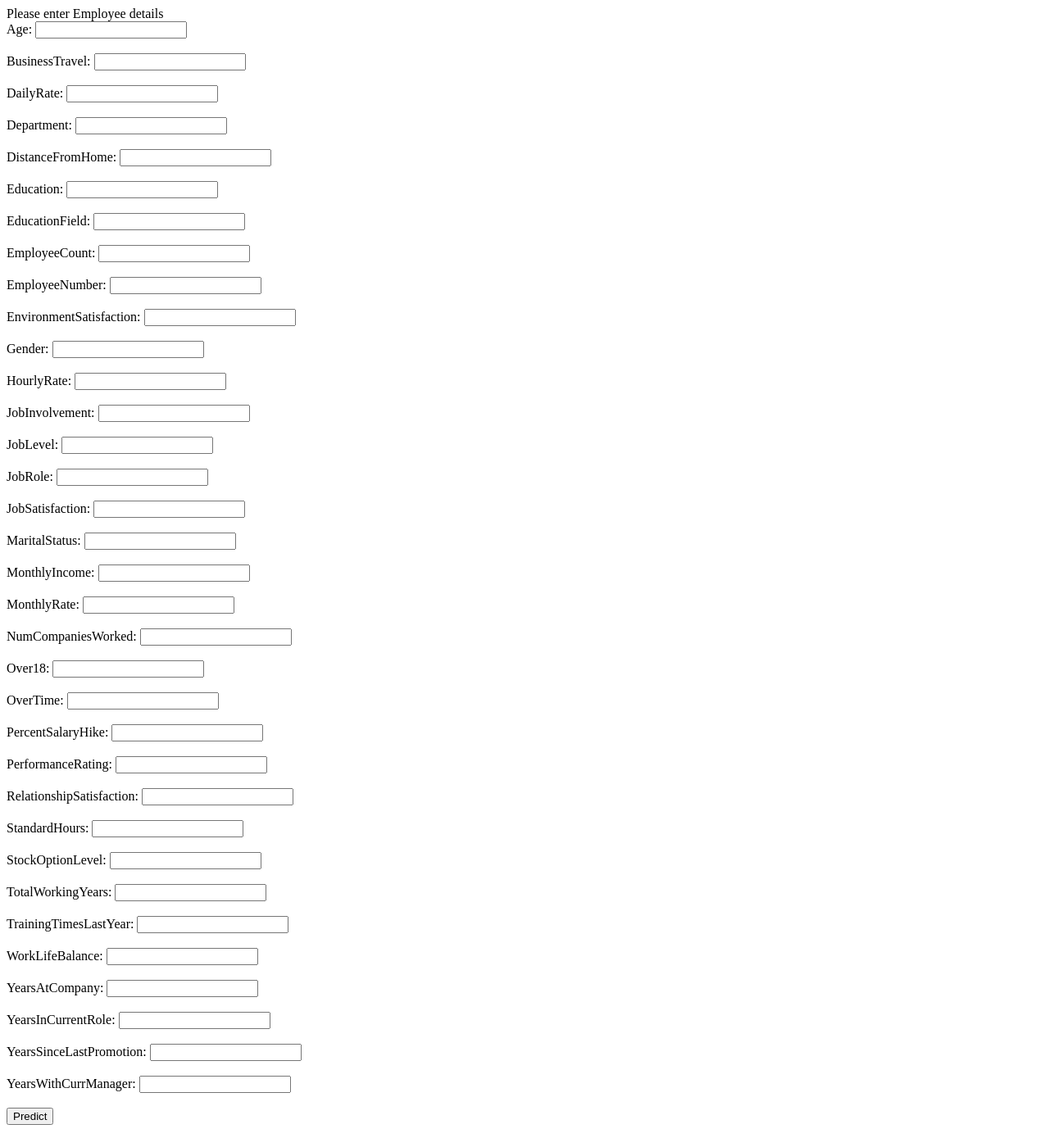
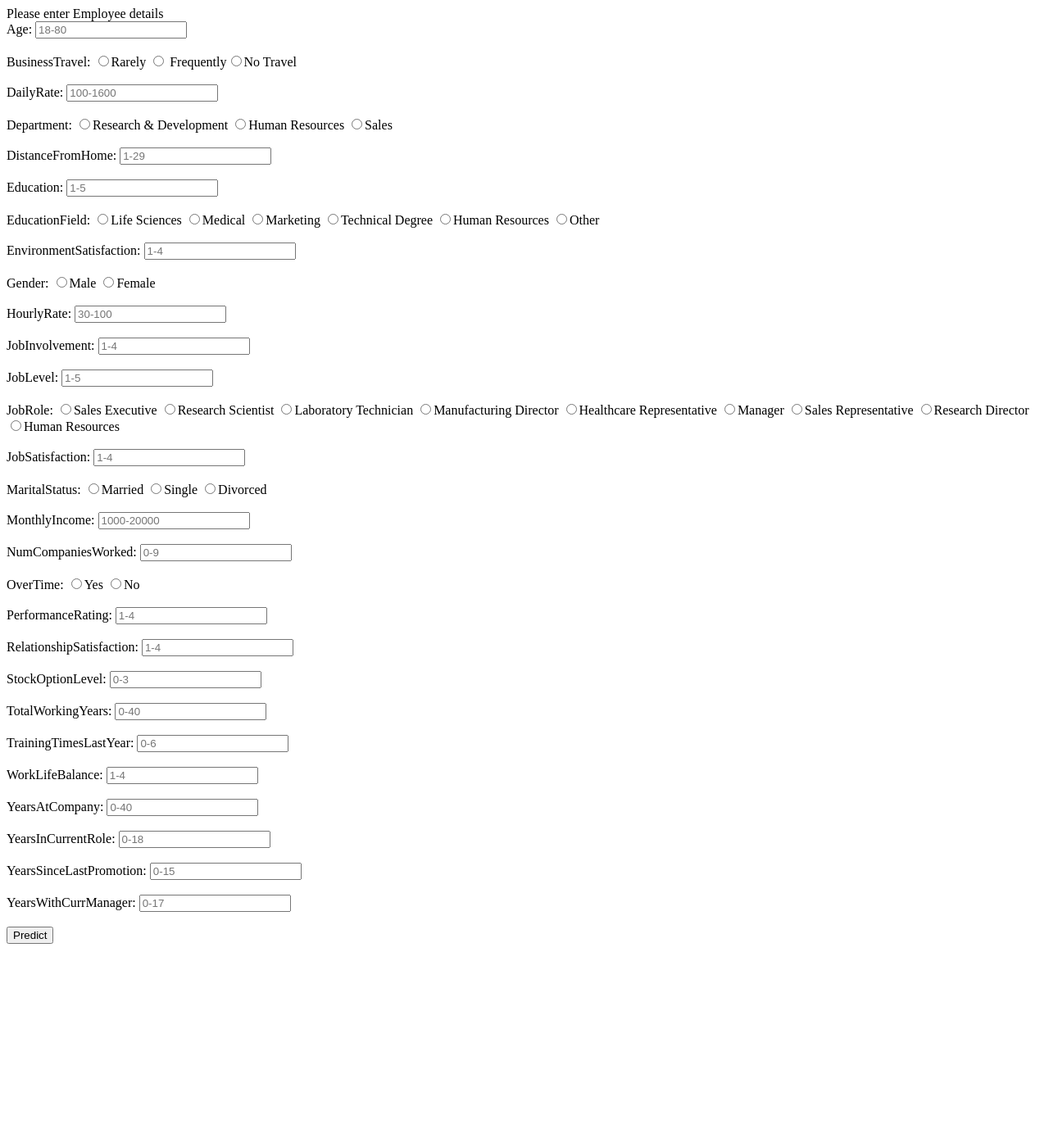
Before and after one commit to sbajaj0972/Human-Attrition, a Flask app: page / in a window 1280 px wide. Shown: the whole page at 82% size. After the commit the page ends 1152 px from the top, so only its background shows below. Run offline with Flask 2, Linux system fonts and the light colour scheme.

Commit message:
Updated index.html

```diff
--- a/templates/index.html
+++ b/templates/index.html
@@ -3,40 +3,34 @@
 
     <body>
         <form method="post" action="/predict">
-            Age: <input  type="number" name="age"></br></br>
-            BusinessTravel:	<input type ="text" name="bt"></br></br>
-            DailyRate:	<input  type="number" name="dr"></br></br>
-            Department:	<input  type="text" name="dept"></br></br>
-            DistanceFromHome: <input  type="number" name="dfh"></br></br>
-            Education: <input  type="number" name="edu"></br></br>
-            EducationField:	<input  type="text" name="eduf"></br></br>
-            EmployeeCount: <input  type="number" name="educ"></br></br>
-            EmployeeNumber: <input type="number" name="empno"></br></br>
-            EnvironmentSatisfaction: <input type="number" name="envsat"></br></br>
-            Gender: <input type="text" name="gender"></br></br>
-            HourlyRate: <input type="number" name="hr"></br></br>
-            JobInvolvement: <input type="number" name="jobinv"></br></br>
-            JobLevel: <input type="number" name="joblev"></br></br>
-            JobRole: <input type="text" name="jobrol"></br></br>
-            JobSatisfaction: <input type="number" name="jobsat"></br></br>
-            MaritalStatus: <input type="text" name="maristatus"></br></br>
-            MonthlyIncome: <input type="number" name="moninc"></br></br>
-            MonthlyRate: <input type="number" name="monrat"></br></br>
-            NumCompaniesWorked: <input type="number" name="numcomp"></br></br>
-            Over18: <input type="text" name="over18"></br></br>
-            OverTime: <input type="text" name="overtime"></br></br>
-            PercentSalaryHike: <input type="number" name="persalhike"></br></br>
-            PerformanceRating: <input type="number" name="perrat"></br></br>
-            RelationshipSatisfaction: <input type="number" name="relsat"></br></br>
-            StandardHours: <input type="number" name="stahrs"></br></br>
-            StockOptionLevel: <input type="number" name="stopt"></br></br>
-            TotalWorkingYears: <input type="number" name="twkhrs"></br></br>
-            TrainingTimesLastYear: <input type="number" name="tratim"></br></br>
-            WorkLifeBalance: <input type="number" name="wrklifbal"></br></br>
-            YearsAtCompany: <input type="number" name="yrsatcomp"></br></br>
-            YearsInCurrentRole: <input type="number" name="yrsincurrole"></br></br>
-            YearsSinceLastPromotion: <input type="number" name="yrssinlasprom"></br></br>
-            YearsWithCurrManager: <input type="number" name="yrswitcurman"></br></br>
+            Age: <input  type="number" placeholder="18-80" name="age"></br></br>
+            BusinessTravel:	 <input type="radio" name="bt" id="Rarely" value="Rarely">Rarely  <input type="radio" name="bt" id="Frequently" value="Frequently">  Frequently<input type="radio" name="bt" id="No Travel"  value="No Travel">No Travel<br><br>
+            DailyRate:	<input  type="number" placeholder="100-1600" name="dr"></br></br>
+            Department:	<input type="radio" name="dept" id="Research & Development" value="Research & Development">Research & Development  <input type="radio" name="dept" id="Human Resources" value="Human Resources">Human Resources  <input type="radio" name="dept" id="Sales"  value="Sales">Sales<br><br>
+            DistanceFromHome: <input  type="number" placeholder="1-29" name="dfh"></br></br>
+            Education: <input  type="number" placeholder="1-5" name="edu"></br></br>
+            EducationField:	<input type="radio" name="eduf" id="Life Sciences" value="Life Sciences">Life Sciences  <input type="radio" name="eduf" id="Medical" value="Medical">Medical  <input type="radio" name="eduf" id="Marketing"  value="Marketing">Marketing  <input type="radio" name="eduf" id="Technical Degree"  value="Technical Degree">Technical Degree  <input type="radio" name="eduf" id="Human Resources"  value="Human Resources">Human Resources  <input type="radio" name="eduf" id="Other"  value="Other">Other  <br><br>
+            EnvironmentSatisfaction: <input type="number" placeholder="1-4" name="envsat"></br></br>
+            Gender: <input type="radio" name="gender" id="Male" value="Male">Male  <input type="radio" name="gender" id="Female" value="Female">Female<br><br>
+            HourlyRate: <input type="number" placeholder="30-100" name="hr"></br></br>
+            JobInvolvement: <input type="number" placeholder="1-4" name="jobinv"></br></br>
+            JobLevel: <input type="number" placeholder="1-5" name="joblev"></br></br>
+            JobRole: <input type="radio" name="jobrol" id="Sales Executive" value="Sales Executives">Sales Executive  <input type="radio" name="jobrol" id="Research Scientist" value="Research Scientist">Research Scientist  <input type="radio" name="jobrol" id="Laboratory Technician"  value="Laboratory Technician">Laboratory Technician  <input type="radio" name="jobrol" id="Manufacturing Director"  value="Manufacturing Director">Manufacturing Director  <input type="radio" name="jobrol" id="Healthcare Representative"  value="Healthcare Representative">Healthcare Representative  <input type="radio" name="jobrol" id="Manager" value="Manager">Manager  <input type="radio" name="jobrol" id="Sales Representative" value="Sales Representative">Sales Representative  <input type="radio" name="jobrol" id="Research Director" value="Research Director">Research Director  <input type="radio" name="jobrol" id="Human Resource" value="Human Resources">Human Resources  <br><br>
+            JobSatisfaction: <input type="number" placeholder="1-4" name="jobsat"></br></br>
+            MaritalStatus: <input type="radio" name="maristatus" id="Married" value="Married">Married  <input type="radio" name="maristatus" id="Single" value="Single">Single  <input type="radio" name="maristatus" id="Divorced" value="Divorced">Divorced<br><br>
+            MonthlyIncome: <input type="number" placeholder="1000-20000" name="moninc"></br></br>
+            NumCompaniesWorked: <input type="number" placeholder="0-9" name="numcomp"></br></br>
+            OverTime: <input type="radio" name="overtime" id="Yes" value="Yes">Yes  <input type="radio" name="overtime" id="No" value="No">No<br><br>
+            PerformanceRating: <input type="number" placeholder="1-4" name="perrat"></br></br>
+            RelationshipSatisfaction: <input type="number" placeholder="1-4" name="relsat"></br></br>
+            StockOptionLevel: <input type="number" placeholder="0-3" name="stopt"></br></br>
+            TotalWorkingYears: <input type="number" placeholder="0-40" name="twkhrs"></br></br>
+            TrainingTimesLastYear: <input type="number" placeholder="0-6" name="tratim"></br></br>
+            WorkLifeBalance: <input type="number" placeholder="1-4" name="wrklifbal"></br></br>
+            YearsAtCompany: <input type="number" placeholder="0-40" name="yrsatcomp"></br></br>
+            YearsInCurrentRole: <input type="number" placeholder="0-18" name="yrsincurrole"></br></br>
+            YearsSinceLastPromotion: <input type="number" placeholder="0-15" name="yrssinlasprom"></br></br>
+            YearsWithCurrManager: <input type="number" placeholder="0-17" name="yrswitcurman"></br></br>
             <button>Predict</button>
         </form>
     </body>
```
